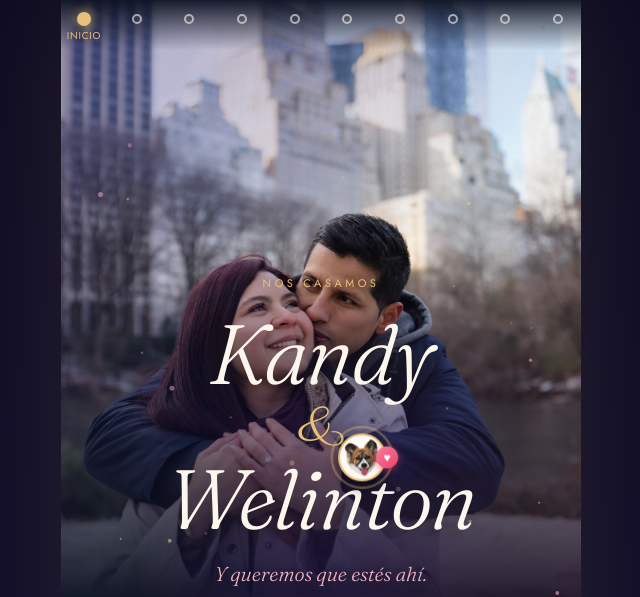
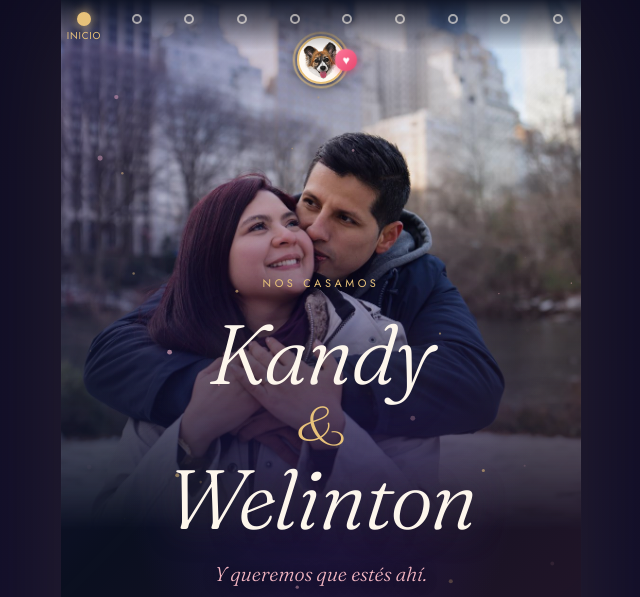
Before and after one commit to wesgdev1/almia, a plain HTML site: page Matrimonio-Tarjeta de presentacion/index.html in a window 1280 px wide. Shown: the top 597 px of the page, without its empty margins (319-959 px from the left). Drawn offline with Linux system fonts and the light colour scheme.

Commit message:
Enhance scrolling animations with CSS Scroll-Driven Animations and add new image assets for invitations

```diff
--- a/Matrimonio-Tarjeta de presentacion/app.js
+++ b/Matrimonio-Tarjeta de presentacion/app.js
@@ -40,16 +40,19 @@ $('#s0').classList.add('in');
 navLinks[0].classList.add('on');
 
 // Camino sinuoso + perrita que avanza con el scroll
-// Súper fluido en celular:
-//  - La perrita es position:fixed: el navegador no la arrastra con el scroll y el JS la "corrige"
-//    un frame tarde (eso causaba los tirones). Su posición en pantalla la calcula solo el JS.
-//  - Avanza por la LONGITUD del camino (recorrido en X: sube/baja y cruza de lado a lado).
-//  - El avance se suaviza con interpolación en requestAnimationFrame, que se apaga sola al quedar quieta.
-//  - El camino se precalcula una vez (tabla de puntos); por frame solo se interpola.
+// MODO SÚPER FLUIDO (Chrome/Android, Safari 26+, Edge): CSS Scroll-Driven Animations.
+//   La perrita recorre el camino con `offset-path` y `animation-timeline: scroll()`:
+//   el navegador la mueve en el mismo hilo del scroll (compositor), cero JS por frame,
+//   va pegada al dedo. Igual la línea dorada, la barra de progreso y el parallax de fotos.
+// MODO RESPALDO (navegadores viejos): JS con requestAnimationFrame y tabla precalculada.
 const main = $('#journey'), fg = $('#road-fg'), bg = $('#road-bg'), walker = $('#walker'), bar = $('#bar');
 const pars = $$('[data-par]');
-let L = 1, H = 1, W0 = 0, pts = new Float32Array(0), N = 0, mainTop = 0, mainLeft = 0;
-let prog = null, raf = 0, lastDash = -1;   // prog = avance suavizado (0..1)
+pars.forEach(el => el.style.setProperty('--k', el.dataset.par));
+const SDA = CSS.supports?.('animation-timeline', 'scroll()') && CSS.supports?.('offset-path', 'path("M0 0")')
+  && !matchMedia('(prefers-reduced-motion: reduce)').matches;
+document.documentElement.classList.toggle('sda', !!SDA);
+
+let L = 1, H = 1, W0 = 0, pts = new Float32Array(0), N = 0, mainTop = 0, mainLeft = 0, raf = 0, lastDash = -1;
 function buildRoad() {
   const w = main.clientWidth;
   W0 = w; H = main.clientHeight;
@@ -65,6 +68,11 @@ function buildRoad() {
   bg.setAttribute('d', d); fg.setAttribute('d', d);
   L = fg.getTotalLength();
   fg.style.strokeDasharray = L;
+  if (SDA) {
+    // El navegador hace todo: solo le damos el camino y su largo
+    walker.style.offsetPath = `path("${d}")`;
+    fg.style.setProperty('--L', `${L}px`);
+  } else {
     // Tabla de puntos: 1 muestra cada ~6px de camino
     N = Math.max(2, Math.min(2500, Math.ceil(L / 6)));
     pts = new Float32Array(N * 2);
@@ -72,39 +80,37 @@ function buildRoad() {
       const q = fg.getPointAtLength(L * i / (N - 1));
       pts[i * 2] = q.x; pts[i * 2 + 1] = q.y;
     }
-  // Posición/alto de la sección de cada foto con parallax (cacheado)
     pars.forEach(el => { const s = el.closest('.station') || el.parentElement; el._t = s.offsetTop; el._h = s.offsetHeight; el._k = +el.dataset.par; });
-  prog = null; lastDash = -1;
+    lastDash = -1;
     walkFrame();
+  }
   walker.classList.add('ready');
 }
+// Respaldo JS (mismo recorrido que el modo CSS: avance = scroll / scroll máximo)
 function walkFrame() {
   raf = 0;
   if (!N) return;
   const sy = scrollY, vh = innerHeight;
-  // Avance objetivo: qué tanto del camino corresponde al centro de la pantalla
-  const pt = Math.min(1, Math.max(0, (sy + vh * .5 - mainTop) / H));
-  prog = prog === null ? pt : prog + (pt - prog) * .2;    // suavizado del avance
-  const f = prog * (N - 1), i = Math.min(N - 2, f | 0), t = f - i, j = i * 2;
+  const p = Math.min(1, Math.max(0, sy / Math.max(1, document.documentElement.scrollHeight - vh)));
+  const f = p * (N - 1), i = Math.min(N - 2, f | 0), t = f - i, j = i * 2;
   const x = pts[j] + (pts[j + 2] - pts[j]) * t, y = pts[j + 1] + (pts[j + 3] - pts[j + 1]) * t;
-  // Coordenadas de pantalla (fixed): punto del camino menos lo desplazado
-  walker.style.transform = `translate3d(${(mainLeft + x).toFixed(2)}px,${(mainTop + y - sy).toFixed(2)}px,0)`;
-  const dash = L * (1 - prog);
+  walker.style.transform = `translate3d(${(mainLeft + x).toFixed(1)}px,${(mainTop + y - sy).toFixed(1)}px,0)`;
+  const dash = L * (1 - p);
   if (Math.abs(dash - lastDash) > .5) { fg.style.strokeDashoffset = dash; lastDash = dash; }
-  bar.style.transform = `scaleX(${Math.min(1, sy / Math.max(1, H - vh))})`;
-  // Parallax suave de fotos (solo las visibles)
+  bar.style.transform = `scaleX(${p})`;
   for (const el of pars) {
     const top = mainTop + el._t - sy;
     if (top + el._h < -100 || top > vh + 100) continue;
     el.style.transform = `translate3d(0,${(((top + el._h / 2) - vh / 2) * el._k).toFixed(1)}px,0)`;
   }
-  if (Math.abs(pt - prog) * L > .3) raf = requestAnimationFrame(walkFrame);  // sigue hasta asentarse
 }
-const kick = () => { if (!raf) raf = requestAnimationFrame(walkFrame); };
-addEventListener('scroll', kick, { passive: true });
+if (!SDA) addEventListener('scroll', () => { if (!raf) raf = requestAnimationFrame(walkFrame); }, { passive: true });
 // En celular la barra del navegador cambia el alto al hacer scroll: solo reconstruimos si cambió el tamaño real
 let rz;
-const rebuild = () => { clearTimeout(rz); rz = setTimeout(() => { if (main.clientWidth !== W0 || main.clientHeight !== H) buildRoad(); else { mainLeft = main.getBoundingClientRect().left; kick(); } }, 120); };
+const rebuild = () => { clearTimeout(rz); rz = setTimeout(() => {
+  if (main.clientWidth !== W0 || main.clientHeight !== H) buildRoad();
+  else if (!SDA) { mainLeft = main.getBoundingClientRect().left; walkFrame(); }
+}, 120); };
 addEventListener('resize', rebuild);
 if ('ResizeObserver' in window) new ResizeObserver(rebuild).observe(main);
 addEventListener('load', buildRoad);
--- a/Matrimonio-Tarjeta de presentacion/style.css
+++ b/Matrimonio-Tarjeta de presentacion/style.css
@@ -31,6 +31,18 @@ body{background:var(--deep);color:var(--ivory);font-family:var(--sans);overflow-
   box-shadow:0 2px 8px #e8456d88;animation:beat 1s ease-in-out infinite}
 @keyframes halo{from{transform:scale(1);opacity:.7}to{transform:scale(1.45);opacity:0}}
 @keyframes beat{0%,100%{transform:scale(1)}15%{transform:scale(1.25)}30%{transform:scale(1)}45%{transform:scale(1.15)}}
+
+/* ===== Modo súper fluido: animaciones guiadas por el scroll (corren en el hilo del scroll) ===== */
+html.sda #walker{position:absolute;margin:0;transform:none;offset-rotate:0deg;offset-anchor:50% 50%;offset-distance:0%;
+  animation:walk linear both;animation-timeline:scroll(root block)}
+html.sda #road-fg{animation:draw linear both;animation-timeline:scroll(root block)}
+html.sda #bar{animation:grow linear both;animation-timeline:scroll(root block)}
+html.sda .station{view-timeline:--st block}
+html.sda [data-par]{animation:par linear both;animation-timeline:--st;animation-range:cover 0% cover 100%}
+@keyframes walk{to{offset-distance:100%}}
+@keyframes draw{from{stroke-dashoffset:var(--L)}to{stroke-dashoffset:0}}
+@keyframes grow{from{transform:scaleX(0)}to{transform:scaleX(1)}}
+@keyframes par{from{transform:translate3d(0,calc(var(--k) * 100vh),0)}to{transform:translate3d(0,calc(var(--k) * -100vh),0)}}
 
 /* Nav */
 #nav{position:fixed;top:0;left:50%;transform:translateX(-50%);width:100%;max-width:520px;z-index:20;
```
Also changed, not shown: 4 other files. Lines whose indentation alone changed are shown as unchanged.
